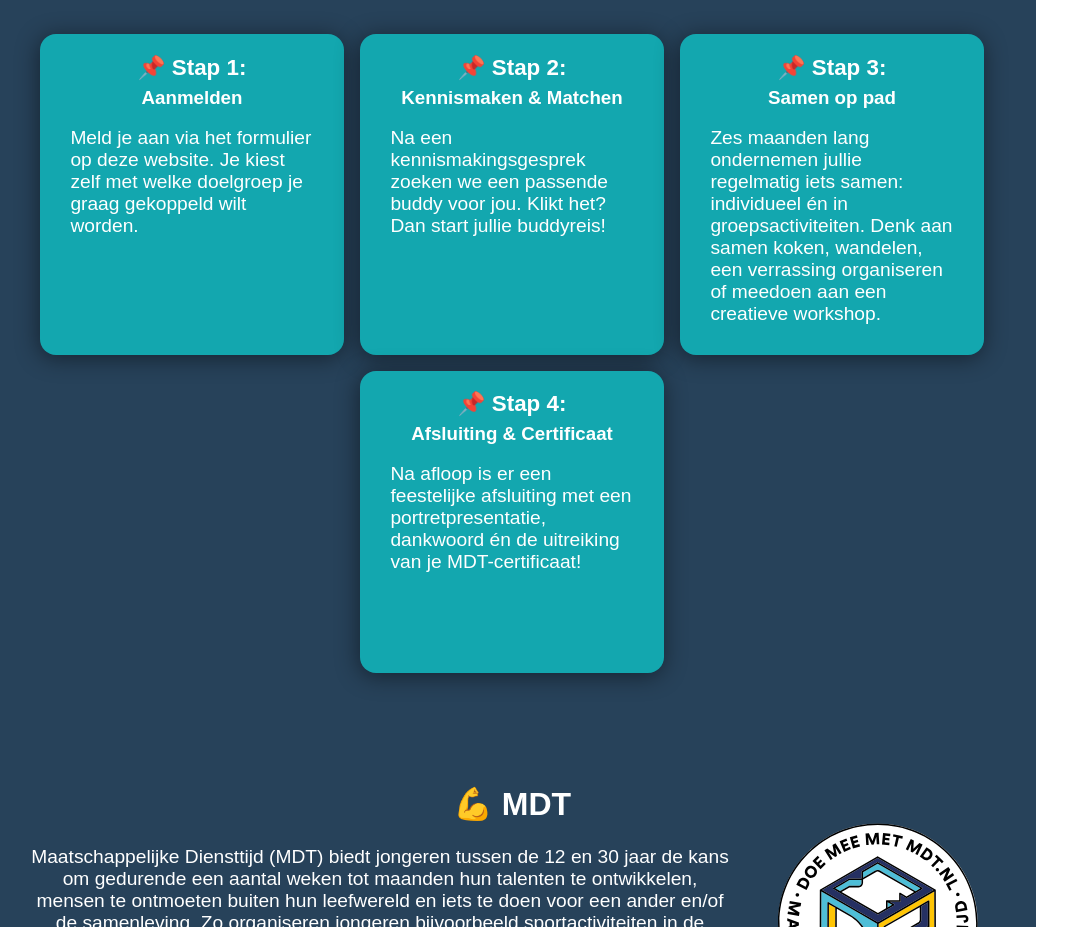
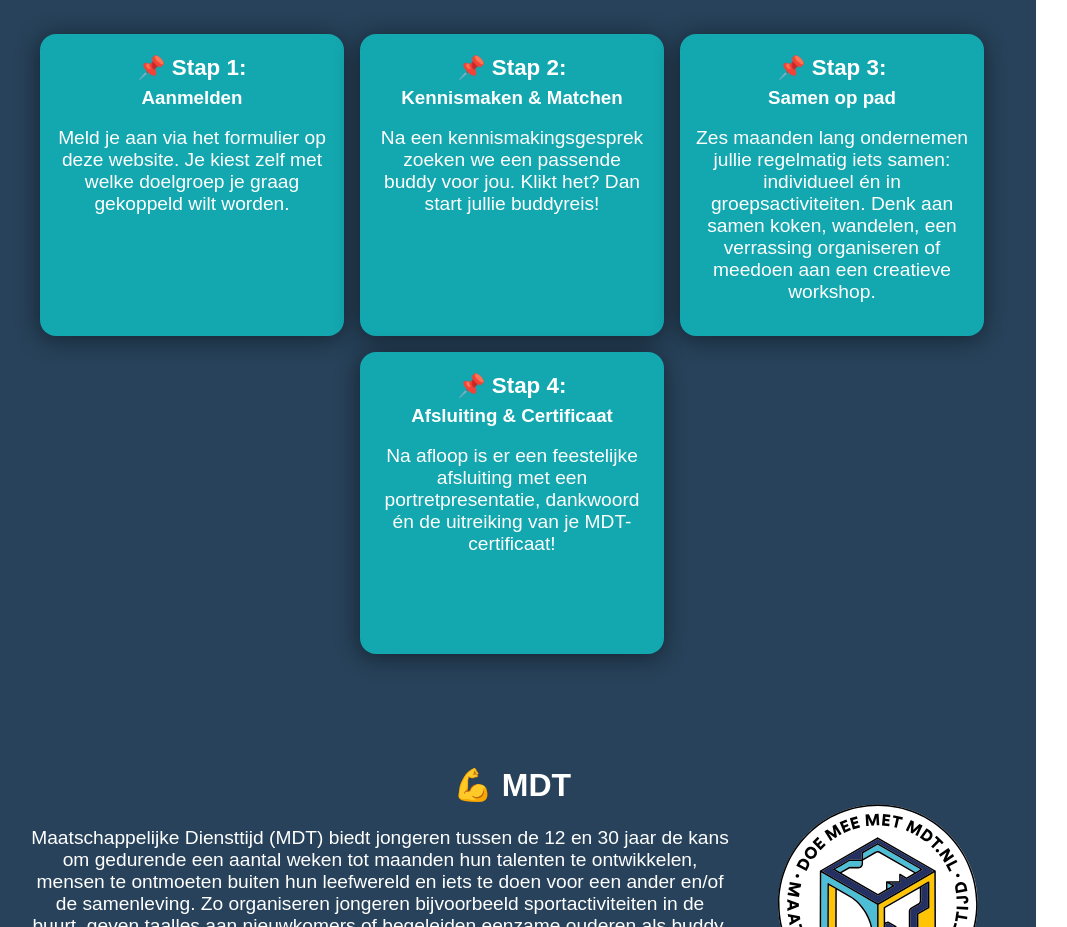
Before and after one commit to liaminw0/Buddy2U, a plain HTML site: page index.html in a window 1280 px wide. Shown: the part 1600-2527 px from the top of the page, without its empty margins (12-1079 px from the left). Drawn offline with Linux system fonts and the light colour scheme.

Commit message:
updated cards

```diff
--- a/style.css
+++ b/style.css
@@ -202,7 +202,8 @@ html, body {
   }
 
   .traject-box p {
-    margin: .9rem;
+    margin: .9rem 0;
+    text-align: center;
   }
 
   .mdt {
```
